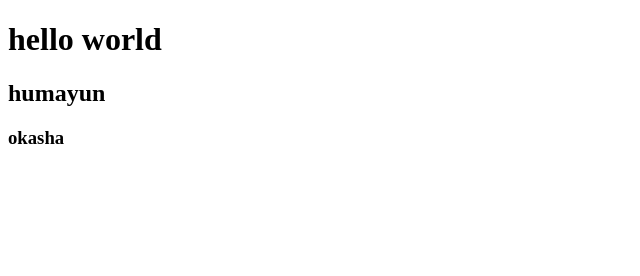
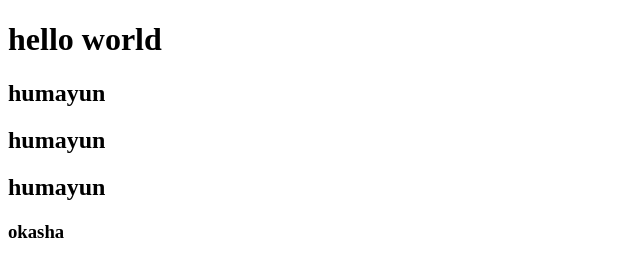
Before and after one commit to HumayunAli-off/humayun-repo, a plain HTML site: page index.html in a window 1280 px wide. Shown: the whole page, without its empty margins (0-640 px from the left). Drawn offline with Linux system fonts and the light colour scheme.

Commit message:
Work By Hashim LOL.

```diff
--- a/index.html
+++ b/index.html
@@ -8,6 +8,8 @@
 <body>
     <h1>hello world</h1>
     <h2>humayun</h2>
+    <h2>humayun</h2>
+    <h2>humayun</h2>
     <h3>okasha</h3>
 </body>
 </html>
```
